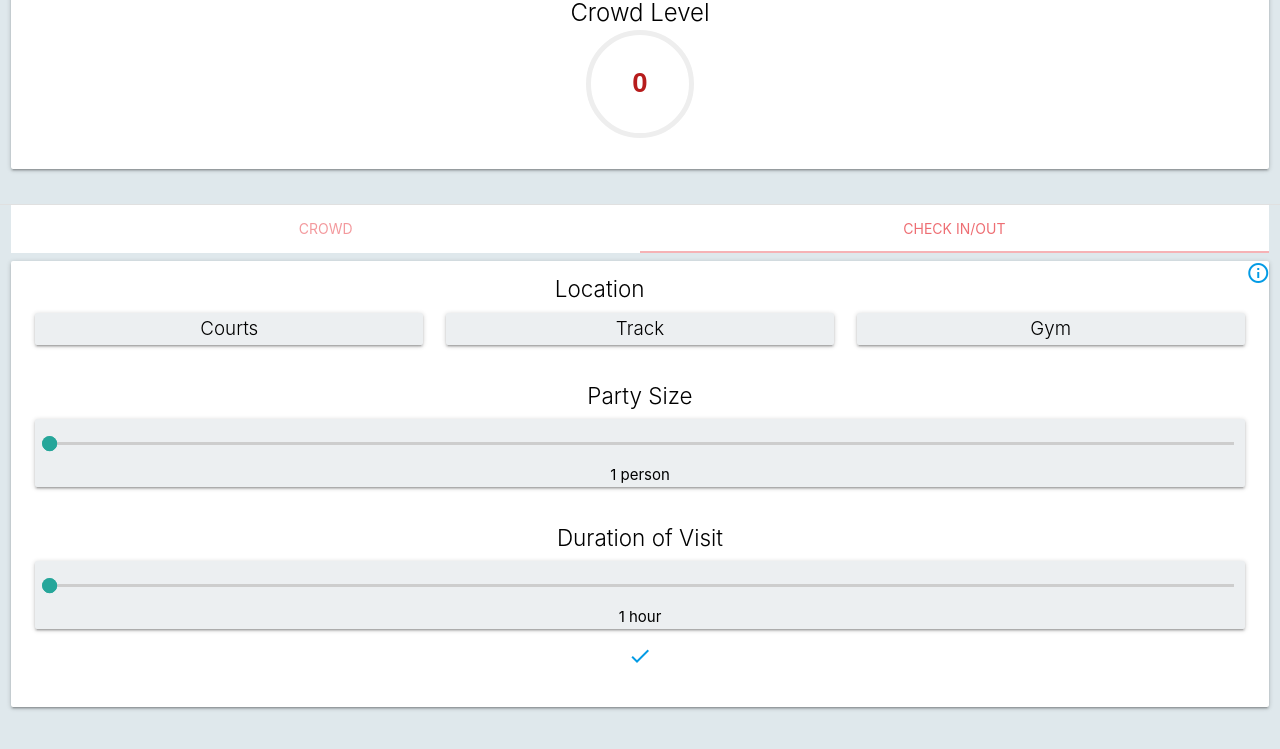
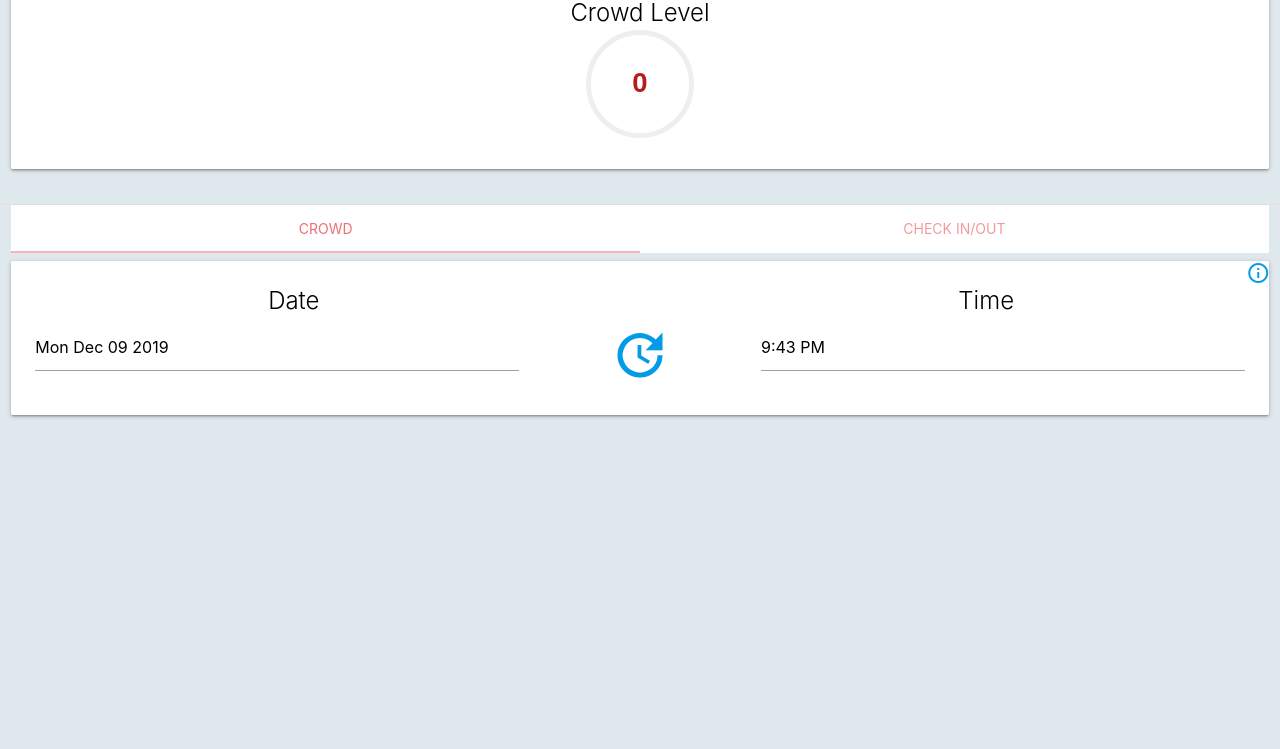
Before and after one commit to NeoMax97/RealTimeRec, a website: page public/index.html in a window 1280 px wide. Shown: the part 99-848 px from the top of the page. After the commit the page ends 800 px from the top, so only its background shows below. Drawn offline with nearby package versions, Linux system fonts and the light colour scheme; no server answers.

Commit message:
Added Date and Time labels to match the rest of the site. added min date

```diff
--- a/public/index.html
+++ b/public/index.html
@@ -68,8 +68,8 @@
   <div class="row">
     <div class="col s12">
       <ul class="tabs" style="overflow: hidden">
-        <li class="tab col s6"><a href="#tab1">Crowd</a></li>
-        <li class="tab col s6"><a href="#tab2" class="active">Check In/Out</a></li>
+        <li class="tab col s6"><a href="#tab1" class="active">Crowd</a></li>
+        <li class="tab col s6"><a href="#tab2">Check In/Out</a></li>
       </ul>
     </div>
     <!-- Content for Crowd tab -->
@@ -84,7 +84,15 @@
                 <br /> Change these values to see the Crowd Level of different times.">info_outline</i>
               </a>
             </div>
+
+
             <div class="card-content black-text">
+
+              <div class="card-title col s12">
+                <span class="col s5 center-align">Date</span>
+                <span class="col s2 center-align"></span>
+                <span class="col s5 center-align">Time</span>
+              </div>
 
               <div class="center">
                 <!-- Date -->
--- a/public/js/index.js
+++ b/public/js/index.js
@@ -55,6 +55,7 @@ function initializePickers() {
   var date = new Date();
   $('.datepicker').datepicker({
     showClearBtn: true,
+    minDate: new Date(),
     format: "ddd mmm dd yyyy",
     onClose: function () {
       if ($("#date_picker").val() == "") {
```
